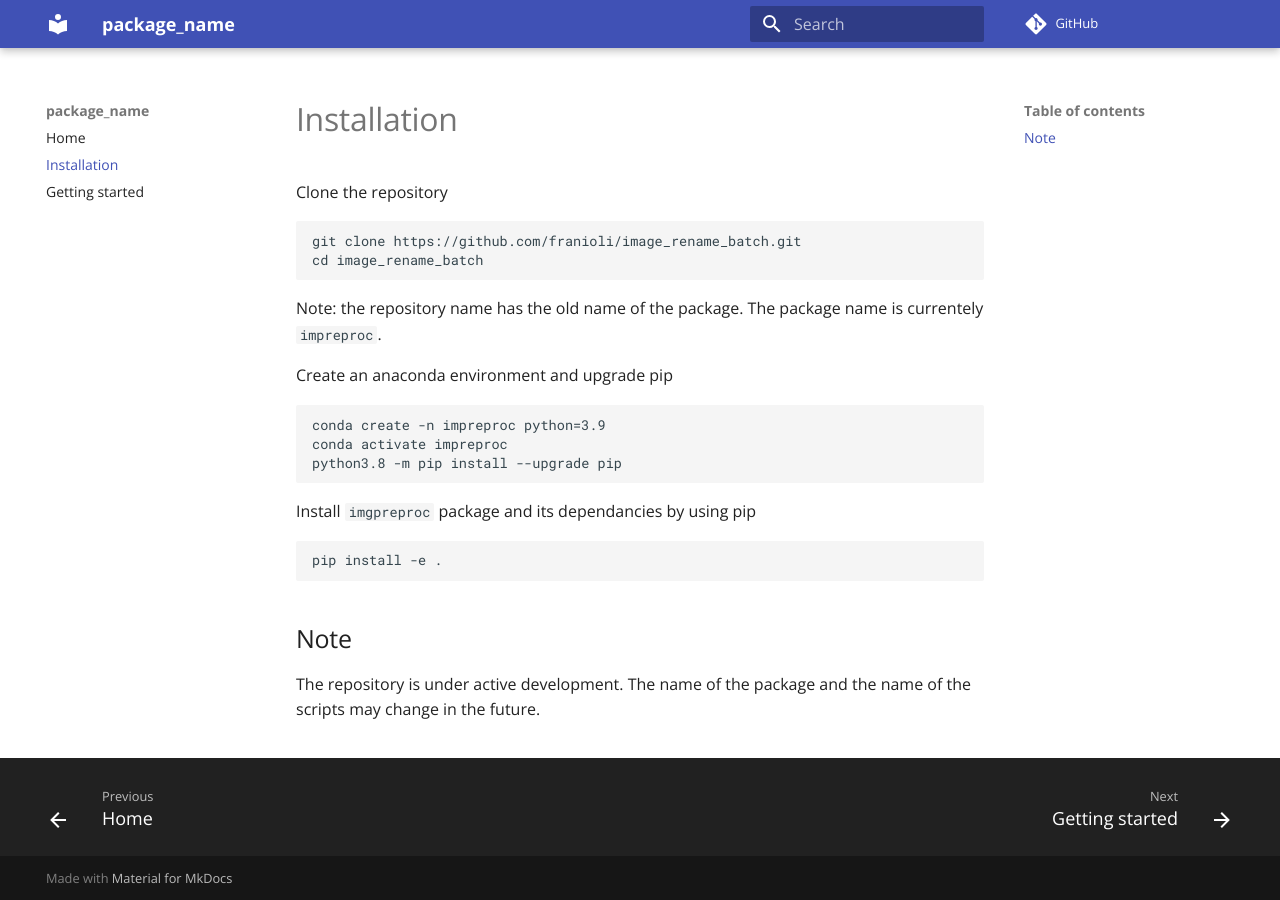
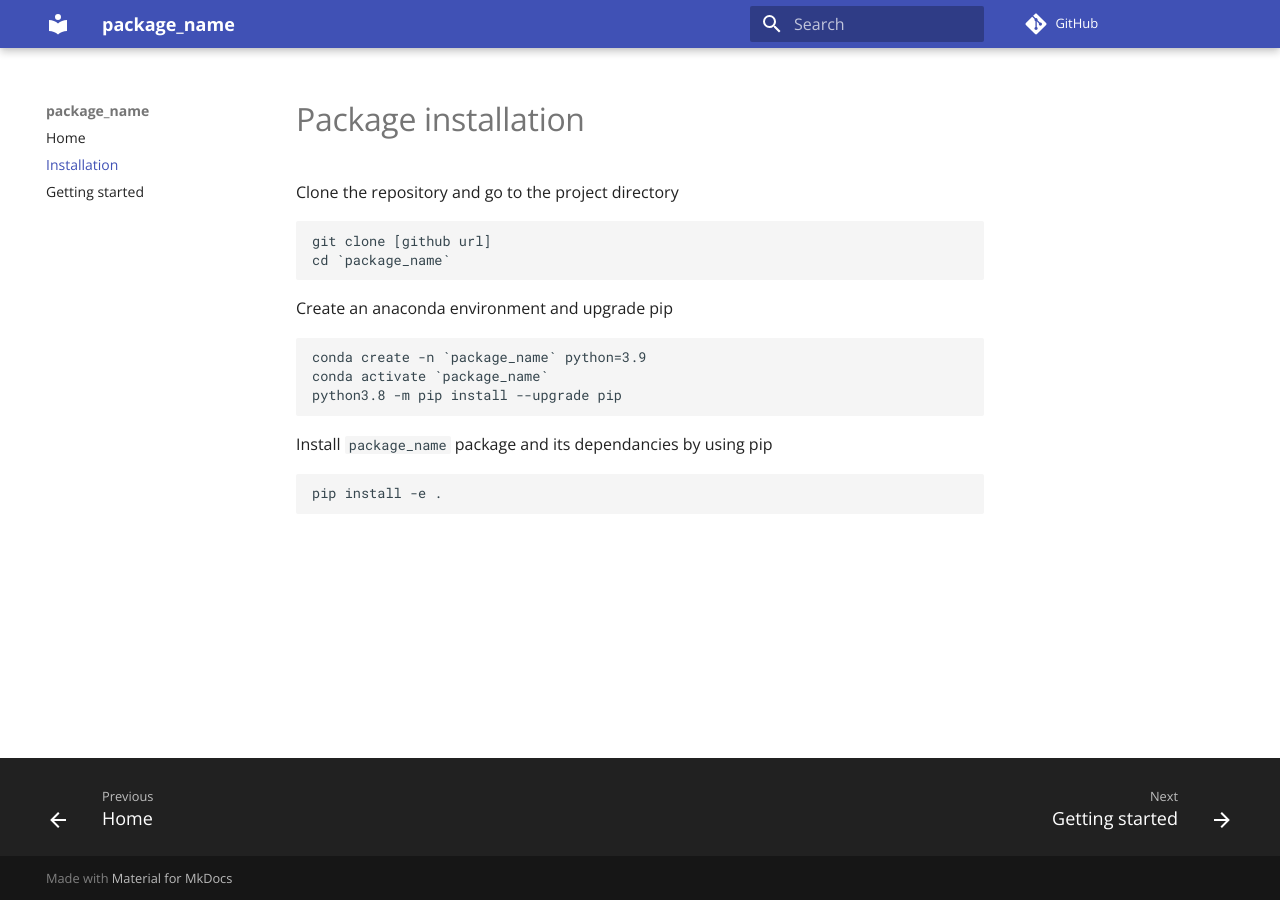
Before and after one commit to franioli/python_project_template, an MkDocs documentation site: the page built from docs/installation.md, in a window 1280 px wide. Built offline with MkDocs 1.6.1 and Material for MkDocs 9.7.7, drawn with Linux system fonts in a browser that asks for light colours; comment, search, counter and statistics services are not loaded.

Commit message:
updated docs

````diff
--- a/docs/installation.md
+++ b/docs/installation.md
@@ -1,28 +1,22 @@
-# Installation
+# Package installation
 
-Clone the repository
+Clone the repository and go to the project directory
 
 ```bash
-git clone https://github.com/franioli/image_rename_batch.git
-cd image_rename_batch
+git clone [github url]
+cd `package_name`
 ```
-
-Note: the repository name has the old name of the package. The package name is currentely `impreproc`.
 
 Create an anaconda environment and upgrade pip
 
 ```bash
-conda create -n impreproc python=3.9
-conda activate impreproc
+conda create -n `package_name` python=3.9
+conda activate `package_name`
 python3.8 -m pip install --upgrade pip
 ```
 
-Install `imgpreproc` package and its dependancies by using pip
+Install `package_name` package and its dependancies by using pip
 
 ```bash
 pip install -e .
 ```
-
-## Note
-
-The repository is under active development. The name of the package and the name of the scripts may change in the future.
````
Also changed, not shown: docs/index.md (+2 -2 lines), 1 other file.
